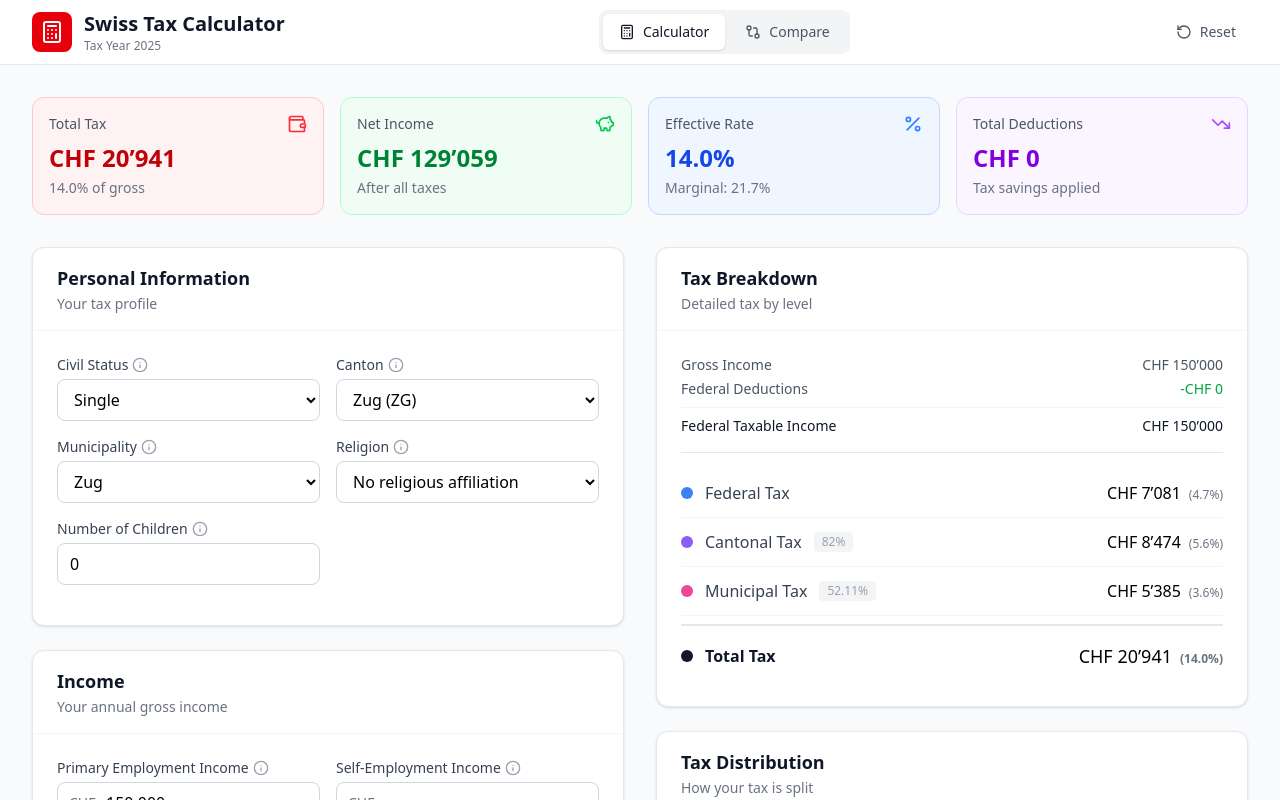
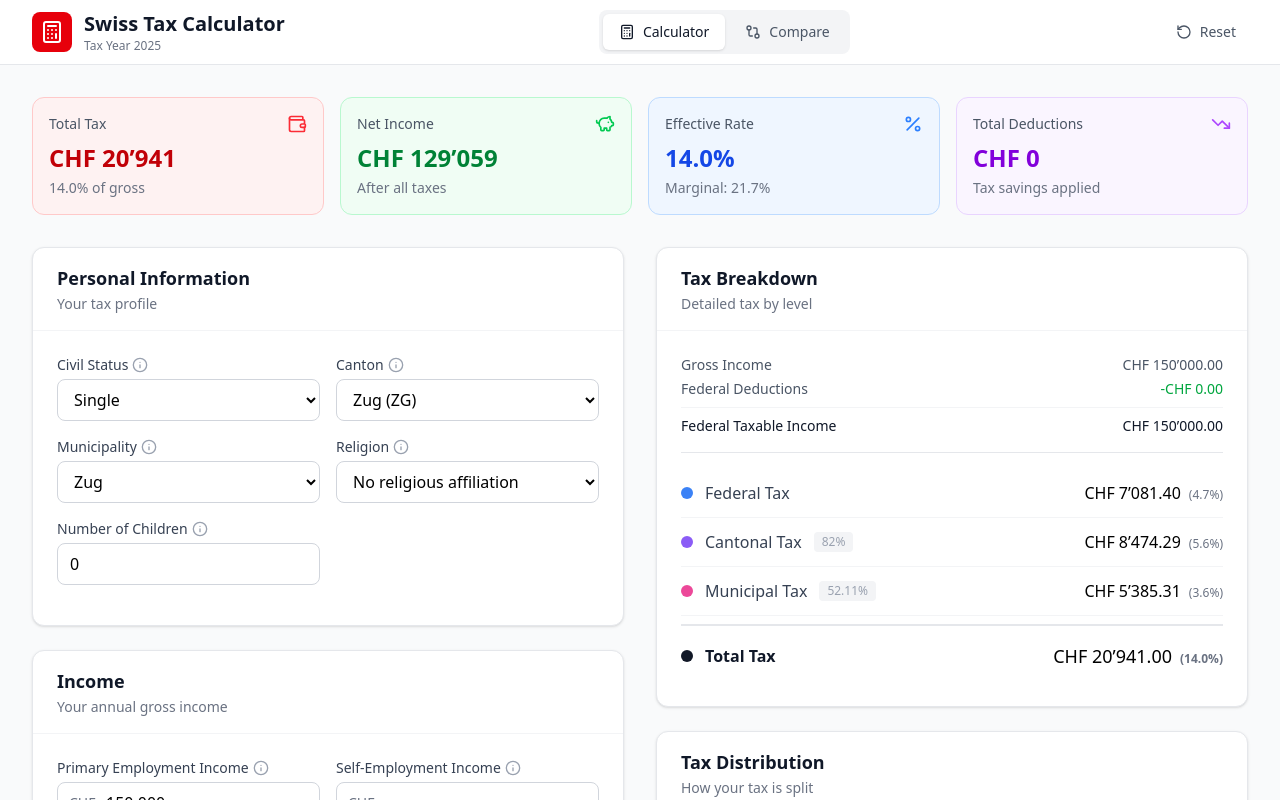
Before and after one commit to palemdev/swiss-tax-calculator, a React (Vite) app: page / in a window 1280 px wide. Shown: the top 800 px of the page. Built offline with nearby package versions, Linux system fonts and the light colour scheme.

Commit message:
feat: show values including rappen

```diff
--- a/src/components/results/TaxBreakdown.tsx
+++ b/src/components/results/TaxBreakdown.tsx
@@ -31,7 +31,7 @@ function TaxRow({ label, amount, rate, multiplier, color, isTotal }: TaxRowProps
       </div>
       <div className="text-right">
         <span className={`font-medium ${isTotal ? 'text-lg' : ''}`}>
-          {formatCurrency(amount)}
+          {formatCurrency(amount, true)}
         </span>
         {rate !== undefined && (
           <span className="text-xs text-gray-500 ml-2">({formatPercentage(rate)})</span>
@@ -61,25 +61,25 @@ export function TaxBreakdown() {
       <div className="mb-4 pb-4 border-b border-gray-200">
         <div className="flex justify-between text-sm text-gray-600">
           <span>Gross Income</span>
-          <span className="font-medium">{formatCurrency(results.grossIncome)}</span>
+          <span className="font-medium">{formatCurrency(results.grossIncome, true)}</span>
         </div>
         <div className="flex justify-between text-sm text-gray-600 mt-1">
           <span>Federal Deductions</span>
-          <span className="font-medium text-green-600">-{formatCurrency(results.totalDeductionsFederal)}</span>
+          <span className="font-medium text-green-600">-{formatCurrency(results.totalDeductionsFederal, true)}</span>
         </div>
         <div className="flex justify-between text-sm font-medium text-gray-900 mt-2 pt-2 border-t border-gray-100">
           <span>Federal Taxable Income</span>
-          <span>{formatCurrency(results.taxableIncomeFederal)}</span>
+          <span>{formatCurrency(results.taxableIncomeFederal, true)}</span>
         </div>
         {results.taxableIncomeCantonal !== results.taxableIncomeFederal && (
           <>
             <div className="flex justify-between text-sm text-gray-600 mt-2">
               <span>Cantonal Deductions</span>
-              <span className="font-medium text-green-600">-{formatCurrency(results.totalDeductions)}</span>
+              <span className="font-medium text-green-600">-{formatCurrency(results.totalDeductions, true)}</span>
             </div>
             <div className="flex justify-between text-sm font-medium text-gray-900 mt-1">
               <span>Cantonal Taxable Income</span>
-              <span>{formatCurrency(results.taxableIncomeCantonal)}</span>
+              <span>{formatCurrency(results.taxableIncomeCantonal, true)}</span>
             </div>
           </>
         )}
```
